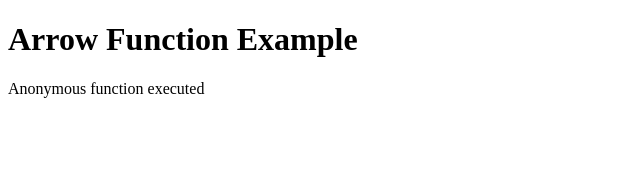
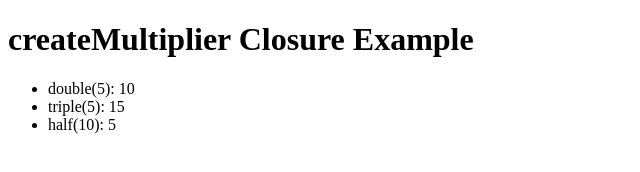
Before and after one commit to Git360hub/ReactJSProjects, a plain HTML site: page index.html in a window 1280 px wide. Shown: the whole page, without its empty margins (0-640 px from the left). Drawn offline with Linux system fonts and the light colour scheme.

Commit message:
june 24th homework

```diff
--- a/index.html
+++ b/index.html
@@ -2,18 +2,36 @@
 <html lang="en">
 <head>
   <meta charset="UTF-8">
-  <title>Arrow Function Example</title>
+  <title>createMultiplier Closure Example</title>
 </head>
 <body>
-  <h1>Arrow Function Example</h1>
-  <p id="arrow-result"></p>
+  <h1>createMultiplier Closure Example</h1>
+  <ul id="results"></ul>
 
   <script>
-    const anonFunc = () => {
-      console.log("Anonymous function executed");
-      document.getElementById('arrow-result').textContent = "Anonymous function executed";
-    };
-    anonFunc();
+    function createMultiplier(factor) {
+      return function(number) {
+        return number * factor;
+      };
+    }
+
+    const double = createMultiplier(2);
+    const triple = createMultiplier(3);
+    const half = createMultiplier(0.5);
+
+    const results = [
+      `double(5): ${double(5)}`,
+      `triple(5): ${triple(5)}`,
+      `half(10): ${half(10)}`
+    ];
+
+    const ul = document.getElementById('results');
+    results.forEach(result => {
+      console.log(result);
+      const li = document.createElement('li');
+      li.textContent = result;
+      ul.appendChild(li);
+    });
   </script>
 </body>
 </html>
```
Also changed, not shown: script.js (+3 -6 lines).
